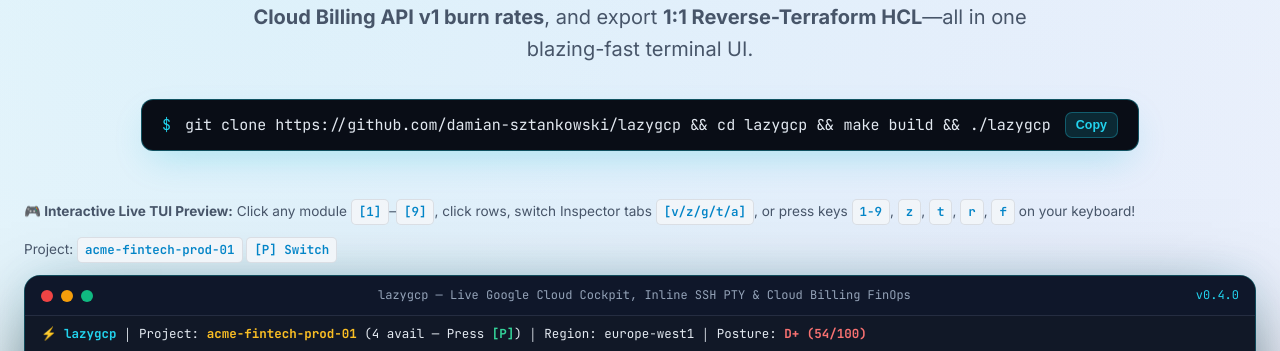
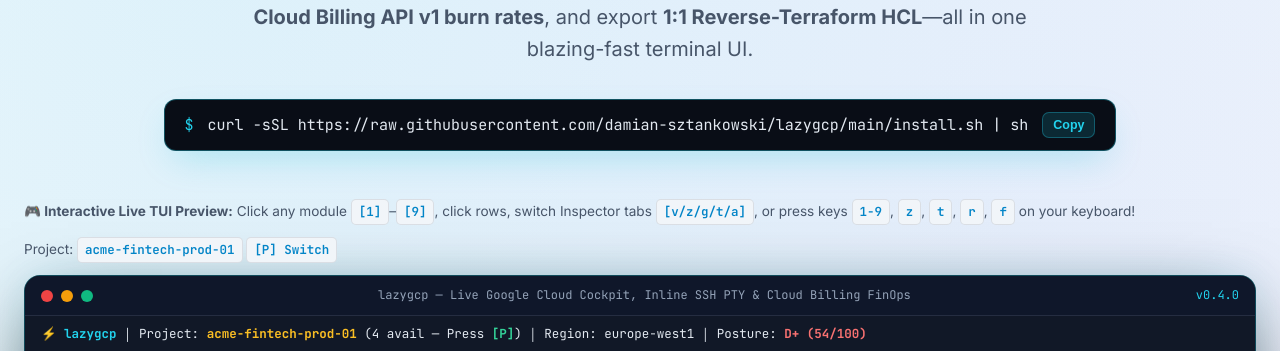
Before and after one commit to damian-sztankowski/lazygcp, a plain HTML site: page docs/index.html in a window 1280 px wide. Shown: the part 431-782 px from the top of the page. Drawn offline with Linux system fonts and the light colour scheme.

Commit message:
feat: add 1-line universal install.sh and macOS PATH setup instructions

```diff
--- a/docs/index.html
+++ b/docs/index.html
@@ -838,7 +838,7 @@
       <div class="install-strip">
         <div class="install-box mono">
           <span class="prompt">$</span>
-          <span id="installCmd">git clone https://github.com/damian-sztankowski/lazygcp &amp;&amp; cd lazygcp &amp;&amp; make build &amp;&amp; ./lazygcp</span>
+          <span id="installCmd">curl -sSL https://raw.githubusercontent.com/damian-sztankowski/lazygcp/main/install.sh | sh</span>
           <button class="copy-btn" type="button" onclick="copyInstall()">Copy</button>
         </div>
       </div>
```
Also changed, not shown: 3 other files.
